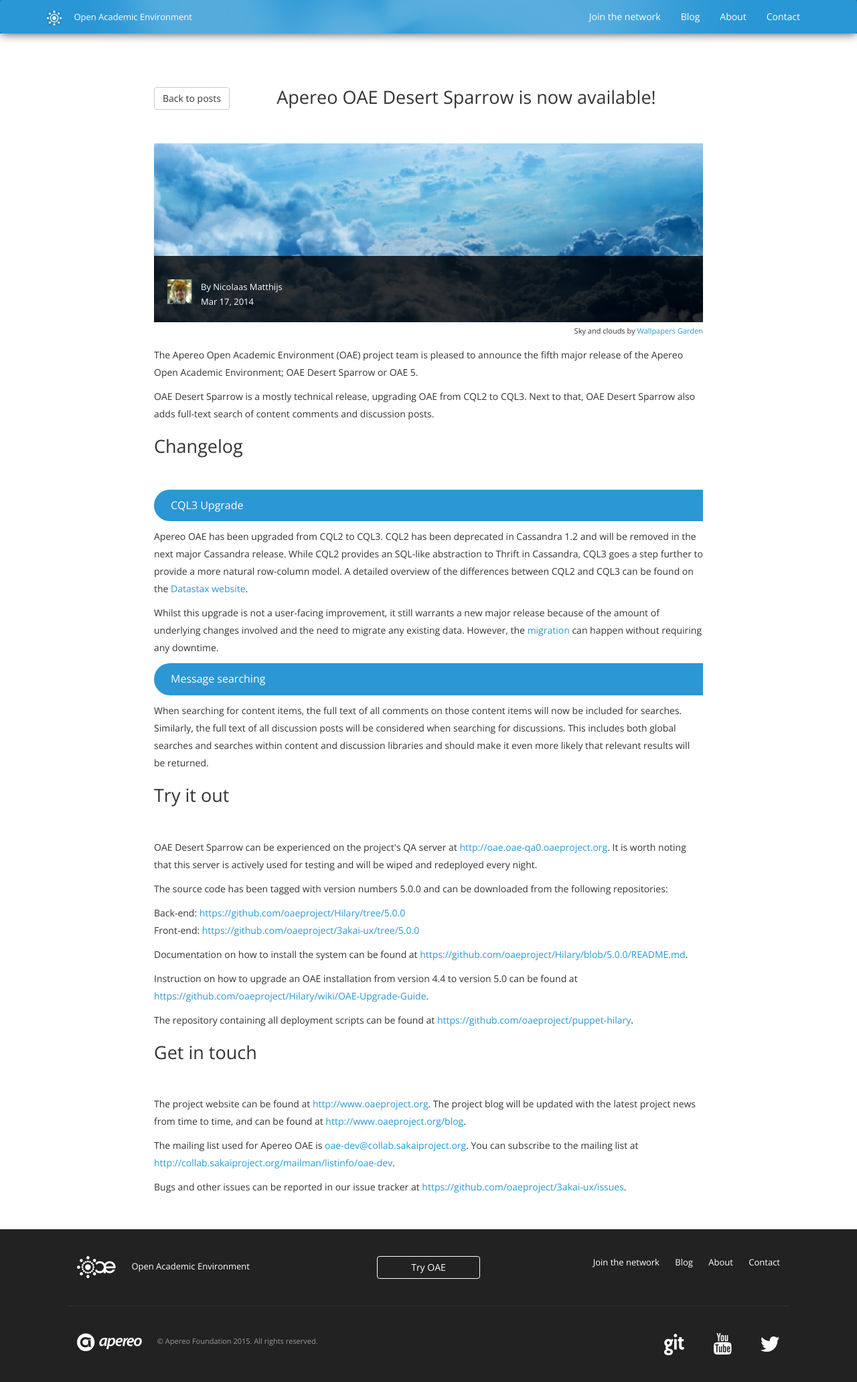
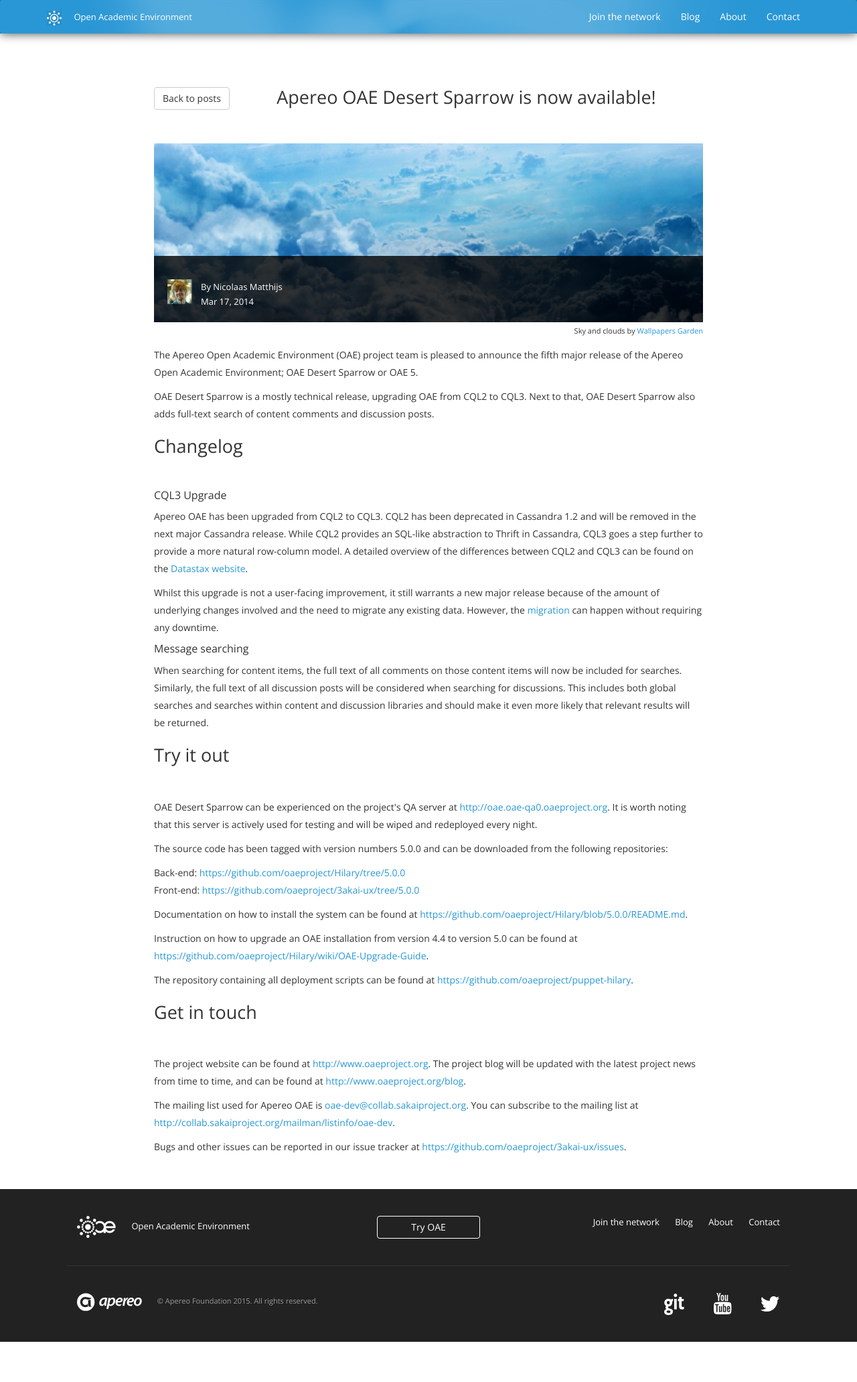
Before and after one commit to oaeproject/oaeproject.github.io, a Jekyll site: the page built from _posts/2014-03-17-apereo-oae-desert-sparrow-is-now-available-.markdown, in a window 1280 px wide. Shown: the whole page at 67% size. Built offline with Jekyll 4.4.1, drawn with Linux system fonts in a browser that asks for light colours; after the commit the page ends 2003 px from its top, so only the background shows below that.

Commit message:
Fix headers

```diff
--- a/assets/css/oae.css
+++ b/assets/css/oae.css
@@ -26,7 +26,7 @@
     margin-bottom: 50px;
 }
 
-.content h3 {
+.content h3.rounded {
     background-color: #2B97D5;
     border: 0px solid #2B97D5;
     color: #FFF;
@@ -41,19 +41,19 @@
     margin-top: 0;
 }
 
-.content h3.darkblue {
+.content h3.rounded.darkblue {
     background-color: #0A6096;
     border: 0px solid #0A6096;
     margin-top: 40px;
 }
 
-.content h3.black {
+.content h3.rounded.black {
     background-color: #000000;
     border: 0px solid #000000;
     margin-top: 40px;
 }
 
-.content h3 span {
+.content h3.rounded span {
     margin-right: 10px;
 }
 
--- a/join.html
+++ b/join.html
@@ -10,21 +10,21 @@
 
 <div class="row">
   <div class="col-xs-12 col-sm-7">
-    <h3><span>1</span> For FREE</h3>
+    <h3 class="rounded"><span>1</span> For FREE</h3>
     <h4>Fully featured and connected tenancy FREE for your instution</h4>
     <ul>
       <li>Without an SLA or data processing agreement, and under a resonable use policy</li>
       <li>Your users would need to agree to a Terms and Conditions once on sign up</li>
     </ul>
 
-    <h3 class="darkblue"><span>2</span> For the security of an SLA</h3>
+    <h3 class="rounded darkblue"><span>2</span> For the security of an SLA</h3>
     <h4>SLA and data processing agreement for at-cost price</h4>
     <ul>
       <li>At-cost means you pay what it costs to run the OAE</li>
       <li>Plus 20% contribution of that cost towards further development and maintenace of the OAE platform</li>
     </ul>
 
-    <h3 class="black"><span>3</span> For your strategic leadership</h3>
+    <h3 class="rounded black"><span>3</span> For your strategic leadership</h3>
     <h4>Become a strategic OAE partner and contribute leadership</h4>
     <ul>
       <li>Receive everything outlined above for 12 months for free</li>
```
